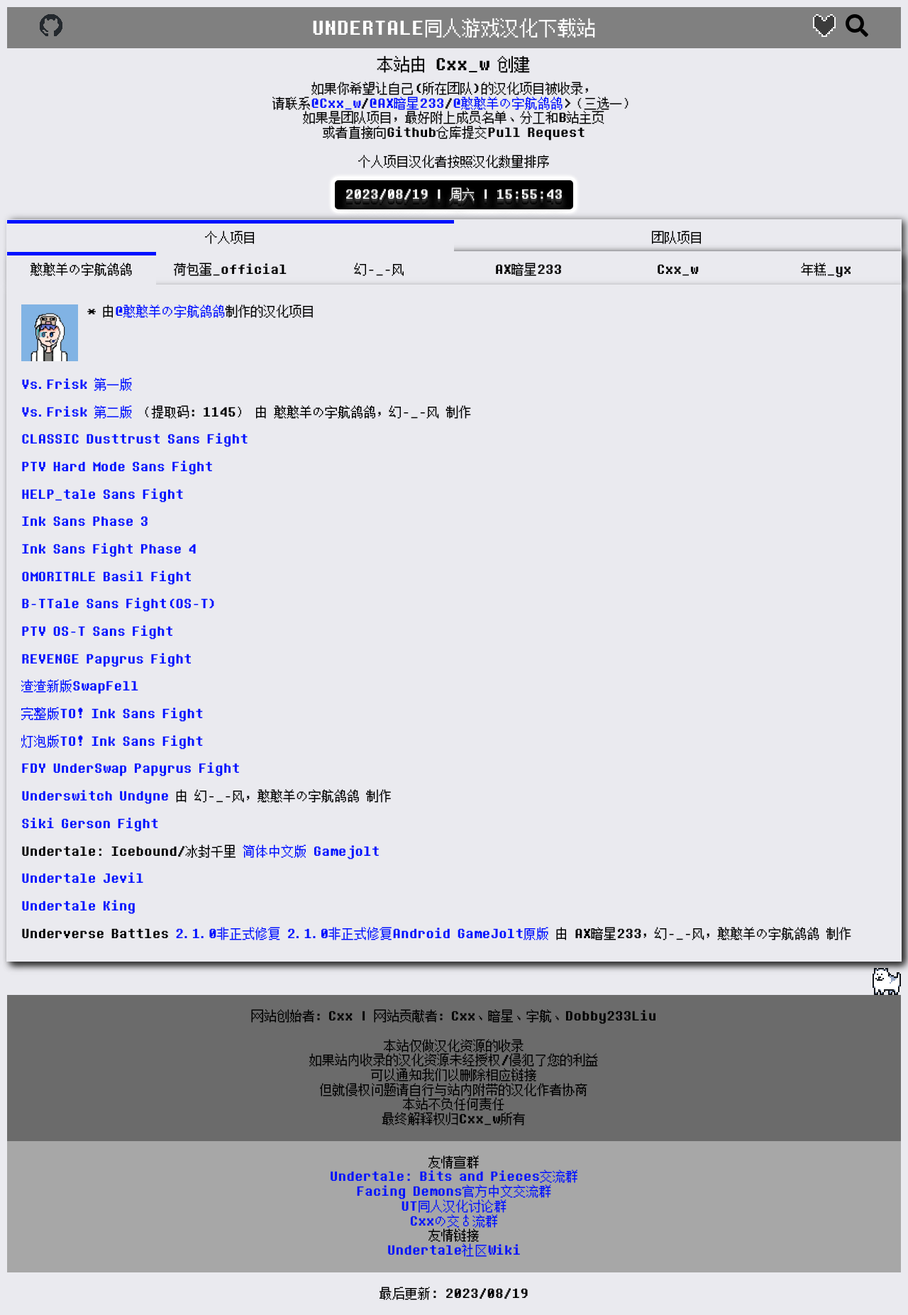
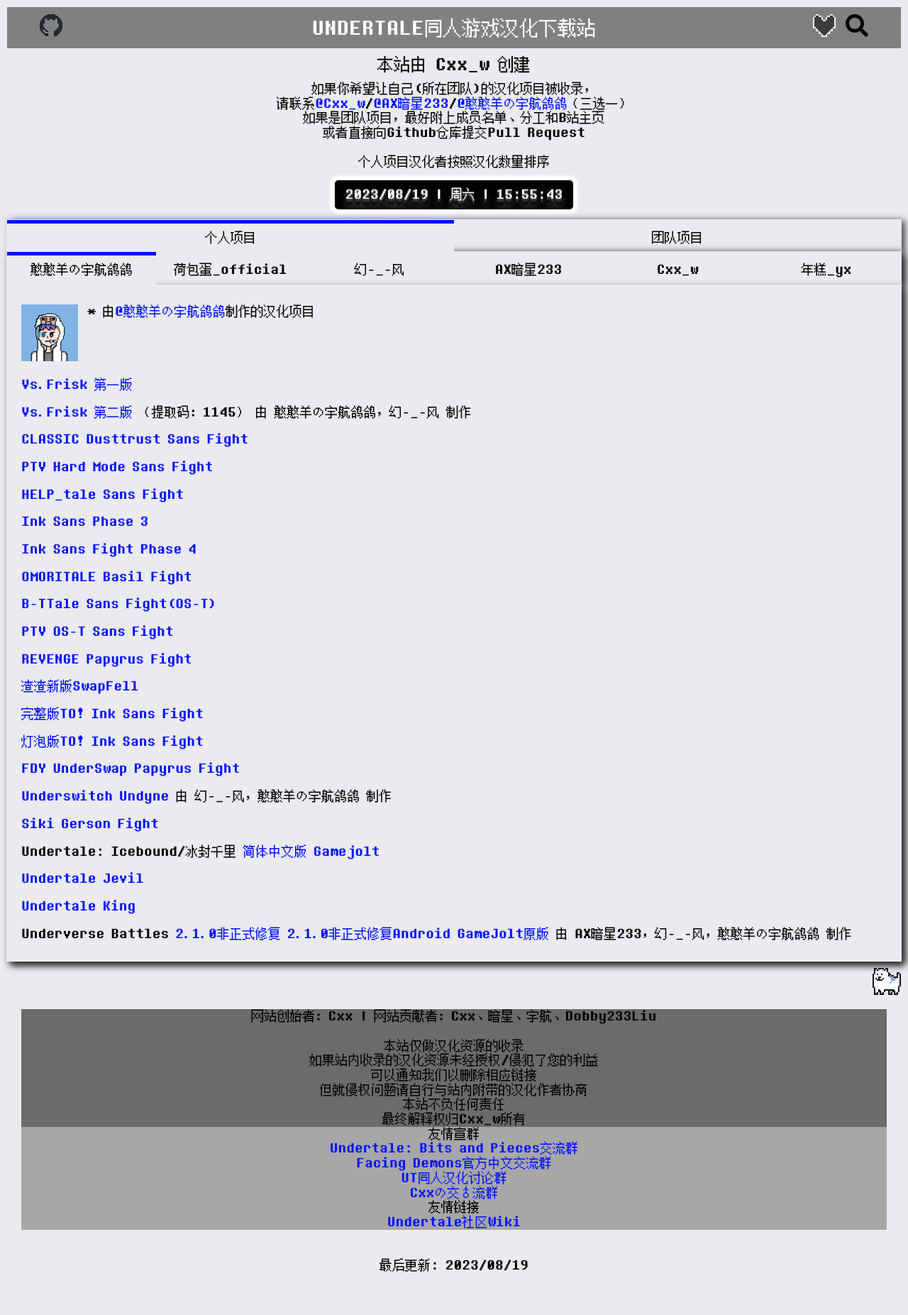
Before and after one commit to Cxxw233/UTFangameChsDownload, a Jekyll site: the page built from index.liquid, in a window 1280 px wide. Shown: the whole page at 71% size. Built offline with Jekyll 4.4.1, drawn with Linux system fonts in a browser that asks for light colours; after the commit the page ends 1813 px from its top, so only the background shows below that.

Commit message:
嗯，不错

```diff
--- a/_includes/footer.html
+++ b/_includes/footer.html
@@ -7,6 +7,7 @@
 			data-idle="{{ '/assets/images/ui/dog.png' | relative_url }}"
 			data-bark="{{ '/assets/images/ui/dog-bark.png' | relative_url }}" />
 	</div>
+	<div>
 		<div class="footer-1">
 			<p>网站创始者：Cxx | 网站贡献者：Cxx、暗星、宇航、Dobby233Liu</p>
 			<br />
@@ -40,6 +39,7 @@
 				</li>
 			</ul>
 		</div>
+	</div>
 	<div>最后更新: {{ site.time | date: "%Y/%m/%d" }}</div>
 	<!--Dobby233Liu 永远滴神！-->
 	<!--43E341FAEC313193CB0C179157C910B925F2028A246526263B24FBBF48274D9E-->
--- a/_includes/header.html
+++ b/_includes/header.html
@@ -30,7 +30,7 @@
 		<p>如果你希望让自己(所在团队)的汉化项目被收录，</p>
 		<p>
 			请联系<span><a class="shake-little" href="https://b23.tv/taTppEI">@Cxx_w</a></span>/<span><a class="shake-hard" href="https://b23.tv/TkwY3TA">@AX暗星233</a
-			></span>/<span><a class="shake-slow" href="https://b23.tv/rNuVZ02">@憨憨羊の宇航鸽鸽</a></span>>（三选一）
+			></span>/<span><a class="shake-slow" href="https://b23.tv/rNuVZ02">@憨憨羊の宇航鸽鸽</a></span>（三选一）
 		</p>
 		<p>如果是团队项目，最好附上成员名单、分工和B站主页</p>
 		<p>或者直接向Github仓库提交Pull Request</p>
--- a/assets/style.css
+++ b/assets/style.css
@@ -173,6 +173,11 @@
 	text-align: center;
 	margin: 10px;
 }
+/*为了能让CSShake效果能用在title-pt3下面的效果 故使用inlineblock*/
+header .title-pt3 span {
+	display: inline-block;
+}
+
 h2,
 h3,
 h4,
@@ -322,7 +327,7 @@
 	transition: all 0.2s;
 }
 .tabbed-table-content li p:hover {
-	transform: translateX(30px) scale(1.08);
+	transform: translateX(40px) scale(1.15);
 
 }
 .tabbed-table-content {
```
Also changed, not shown: other parts of _includes/footer.html (+1 -3 lines). Lines whose indentation alone changed are shown as unchanged.
